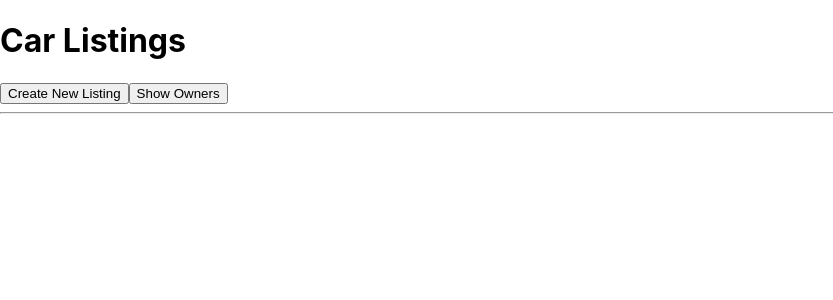
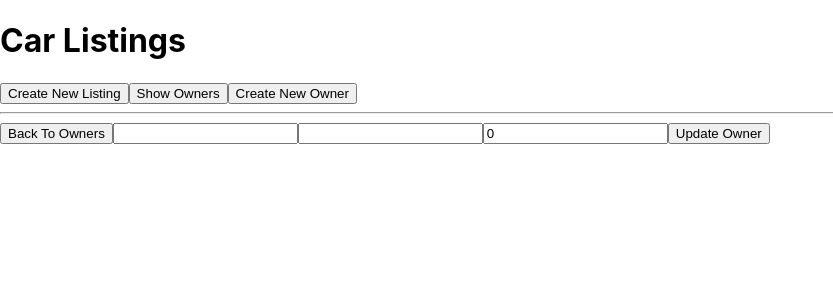
Before and after one commit to gbarka2/mern-frontend, a React (Create React App) app: page /owner-edit in a window 1280 px wide. Shown: the top 300 px of the page, without its empty margins (0-833 px from the left). Built offline with nearby package versions, Linux system fonts and the light colour scheme; no server answers.

Commit message:
Add create, update, delete routes

```diff
--- a/src/App.js
+++ b/src/App.js
@@ -4,6 +4,7 @@ import {Route, Link, Switch} from "react-router-dom"
 import Display from './Display'
 import Form from './Form'
 import Owner from './Owner'
+import Form2 from './Form2'
 
 function App() {
   const url = "https://merngb.herokuapp.com"
@@ -13,8 +14,15 @@ function App() {
     model: "",
     year: 0
   }
+  const emptyOwner = {
+    firstName: "",
+    lastName: "",
+    age: 0,
+    cars: []
+  }
   const [selectedCar, setSelectedCar] = React.useState(emptyCar)
   const [owners, setOwners] = React.useState([])
+  const [selectedOwner, setSelectedOwner] = React.useState(emptyOwner)
 
   const getCars = () => {
     fetch(url + "/cars")
@@ -49,8 +57,26 @@ function App() {
     })
   }
 
+  const handleCreateOwner = (newOwner) => {
+    console.log('test')
+    fetch(url + "/owners", {
+      method: "post",
+      headers: {
+        "Content-Type": "application/json"
+      },
+      body: JSON.stringify(newOwner)
+    })
+    .then(() => {
+      getOwners()
+    })
+  }
+
   const selectCar = (car) => {
     setSelectedCar(car)
+  }
+
+  const selectOwner = (owner) => {
+    setSelectedOwner(owner)
   }
 
   const handleUpdateCar = (car) => {
@@ -66,12 +92,34 @@ function App() {
     })
   }
 
+  const handleUpdateOwner = (owner) => {
+    fetch(url + '/owners/' + owner._id, {
+      method: "put",
+      headers: {
+        "Content-Type": "application/json"
+      },
+      body: JSON.stringify(owner)
+    })
+    .then(() => {
+      getOwners()
+    })
+  }
+
   const deleteCar = (car) => {
     fetch(url + '/cars/' +  car._id, {
       method: "delete"
     })
     .then(() => {
       getCars()
+    })
+  }
+
+  const deleteOwner = (owner) => {
+    fetch(url + '/owners/' + owner._id, {
+      method: "delete"
+    })
+    .then(() => {
+      getOwners()
     })
   }
 
@@ -83,6 +131,9 @@ function App() {
       </Link>
       <Link to="/owners">
         <button>Show Owners</button>
+      </Link>
+      <Link to="/owners-create">
+        <button>Create New Owner</button>
       </Link>
       <hr />
       <main>
@@ -108,7 +159,21 @@ function App() {
             exact
             path='/owners'
             render={(rp) => (
-              <Owner {...rp} label="owners" url={url} getOwners={getOwners} owners={owners} />
+              <Owner {...rp} label="owners" url={url} getOwners={getOwners} owners={owners} selectOwner={selectOwner} deleteOwner={deleteOwner} />
+            )}
+          />
+          <Route
+            exact
+            path='/owner-edit'
+            render={(rp) => (
+              <Form2 {...rp} label="Update Owner" owner={selectedOwner} handleSubmit={handleUpdateOwner} />
+            )}
+          />
+          <Route
+            exact
+            path='/owners-create'
+            render={(rp) => (
+              <Form2 {...rp} label="Create Owner" owner={emptyOwner} handleSubmit={handleCreateOwner} />
             )}
           />
         </Switch>
--- /dev/null
+++ b/src/Form2.js
@@ -0,0 +1,45 @@
+import React from 'react'
+import {Link} from 'react-router-dom'
+
+const Form2 = (props) => {
+  console.log(props)
+  const [formData, setFormData] = React.useState(props.owner)
+
+  const handleSubmit = (event) => {
+    event.preventDefault()
+    console.log(formData)
+    props.handleSubmit(formData)
+    props.history.push('/owners')
+  }
+
+  const handleChange = (event) => {
+    setFormData({...formData, [event.target.name]: event.target.value})
+  }
+
+  return (
+    <form onSubmit={handleSubmit}>
+      <Link to='/owners'><button>Back To Owners</button></Link>
+      <input
+        type="text"
+        name="firstName"
+        value={formData.firstName}
+        onChange={handleChange}
+      />
+      <input
+        type="text"
+        name="lastName"
+        value={formData.lastName}
+        onChange={handleChange}
+      />
+      <input
+        type="number"
+        name="age"
+        value={formData.age}
+        onChange={handleChange}
+      />
+      <input type="submit" value={props.label} />
+    </form>
+  )
+}
+
+export default Form2
--- a/src/Owner.js
+++ b/src/Owner.js
@@ -18,6 +18,13 @@ const Owner = (props) => {
                 <p>{car.year} {car.make} {car.model}</p>
               )
             })}
+          <button onClick={() => {
+            props.selectOwner(owner)
+            props.history.push("/owner-edit")
+          }}>Update Owner</button>
+          <button onClick={() => {
+            props.deleteOwner(owner)
+          }}>Delete Owner</button>
           </article>
         )
       })}
```
Also changed, not shown: 1 other file (tests, documents, lock files or other folders).
